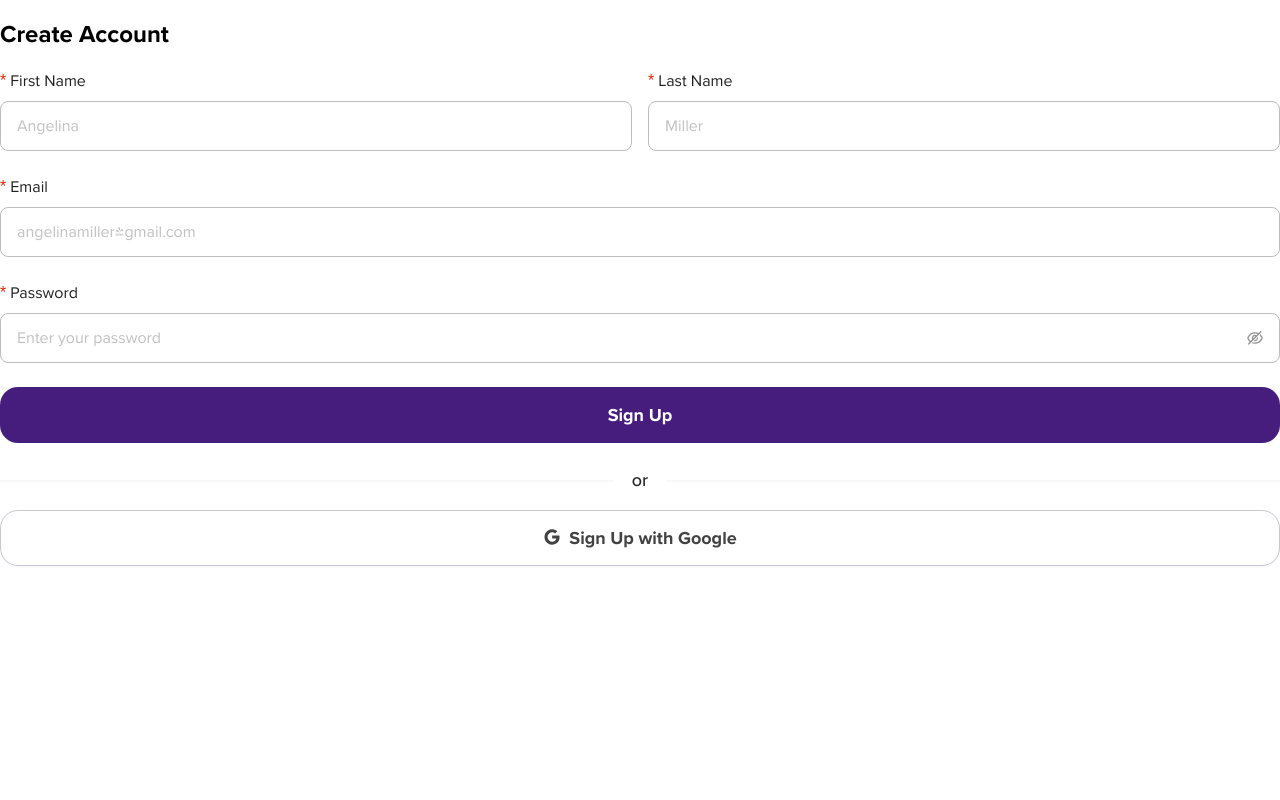
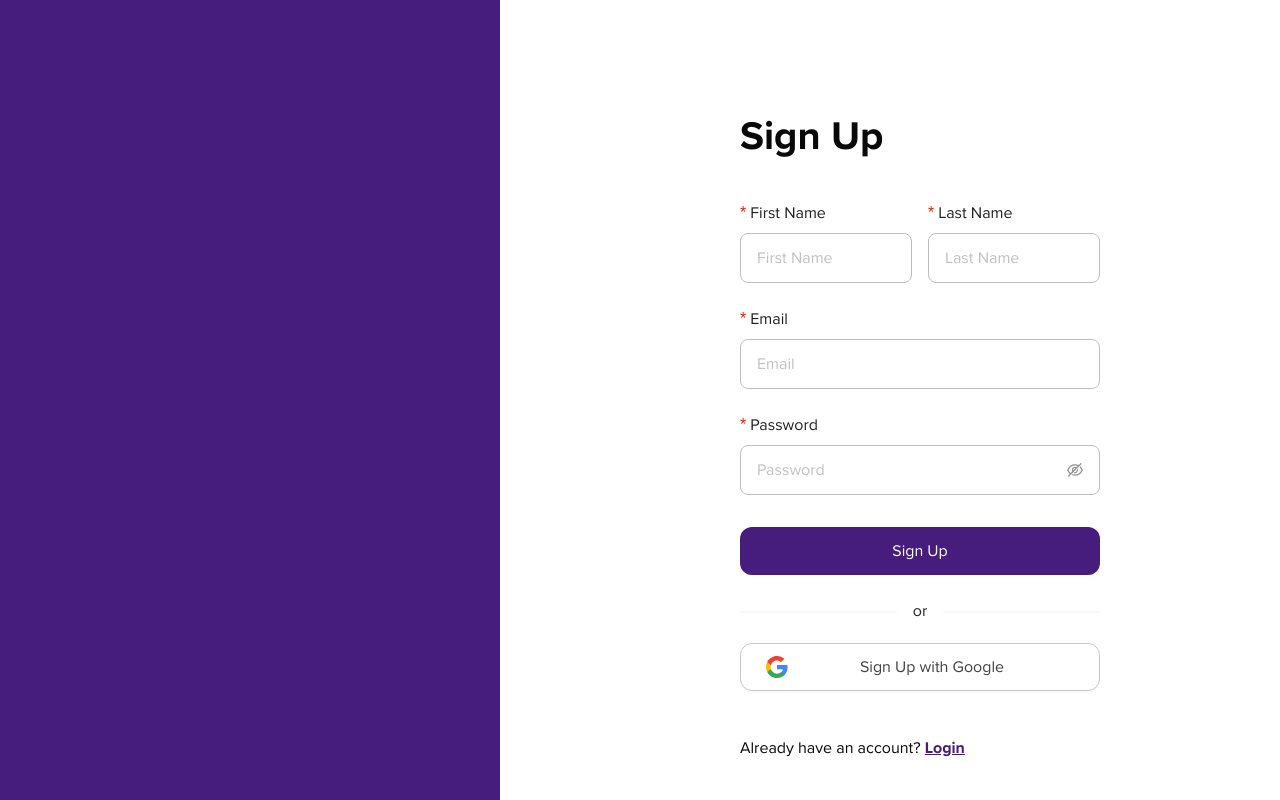
Before and after one commit to MuhammadHasher017/LSUHS-SIT, a React (Vite) app: page /auth/signup in a window 1280 px wide. Built offline with nearby package versions, Linux system fonts and the light colour scheme.

Commit message:
Add SelectableChips component and integrate into Patients page; update table data structure for patient information

```diff
--- /dev/null
+++ b/src/components/common/SelectableChips.css
@@ -0,0 +1,27 @@
+.chip-container {
+    display: flex;
+    gap: 8px;
+    flex-wrap: wrap;
+  }
+
+  .chip {
+    padding: 6px 12px;
+    background-color: #f3f4f6;
+    border-radius: 20px;
+    border: 1px solid #d1d5db;
+    font-size: 14px;
+    cursor: pointer;
+    user-select: none;
+    transition: all 0.2s ease;
+  }
+
+  .chip:hover {
+    background-color: #e5e7eb;
+  }
+
+  .chip-selected {
+    background-color: #e0f2fe;
+    border-color: #0284c7;
+    color: #0284c7;
+    font-weight: 600;
+  }
--- /dev/null
+++ b/src/components/common/SelectableChips.jsx
@@ -0,0 +1,40 @@
+import React, { useState } from 'react';
+import './SelectableChips.css';
+
+const options = ['Age', 'Gender', 'Insurance', 'Test Date', 'Status: Active'];
+
+const SelectableChips = () => {
+  const [selected, setSelected] = useState({});
+
+  const toggleSelect = (label) => {
+    setSelected((prev) => ({
+      ...prev,
+      [label]: !prev[label],
+    }));
+  };
+
+  return (
+    <div className="chip-container">
+      {options.map((label) => (
+        <div
+          key={label}
+          className={`chip ${selected[label] ? 'chip-selected' : ''}`}
+          onClick={() => toggleSelect(label)}
+        >
+          <span className="chip-label">
+            {label.includes(':') ? (
+              <>
+                {label.split(':')[0]}:{' '}
+                <strong>{label.split(':')[1].trim()}</strong>
+              </>
+            ) : (
+              label
+            )}
+          </span>
+        </div>
+      ))}
+    </div>
+  );
+};
+
+export default SelectableChips;
--- a/src/components/tables/tableUtils.jsx
+++ b/src/components/tables/tableUtils.jsx
@@ -150,6 +150,18 @@ export const getTableColumns = (dataType) => {
         { title: 'Date Added', dataIndex: 'dateAdded', key: 'dateAdded', width: 150 },
         ...commonColumns
       ];
+    case 'patients':
+      return [
+        { title: 'Name', dataIndex: 'name', key: 'name', width: 180 },
+        { title: 'Age', dataIndex: 'age', key: 'age', width: 80 },
+        { title: 'Gender', dataIndex: 'gender', key: 'gender', width: 100 },
+        { title: 'Contact', dataIndex: 'contact', key: 'contact', width: 140 },
+        { title: 'Insurance', dataIndex: 'insurance', key: 'insurance', width: 200 },
+        { title: 'Last Test', dataIndex: 'lastTest', key: 'lastTest', width: 120 },
+        { title: 'Status', dataIndex: 'status', key: 'status', width: 100 },
+        { title: 'ID', dataIndex: 'id', key: 'id', width: 120 },
+        ...commonColumns
+      ];
     default:
       return [
         { title: 'ID', dataIndex: 'id', key: 'id', width: 100 },
--- a/src/pages/Patients/Patients.page.jsx
+++ b/src/pages/Patients/Patients.page.jsx
@@ -1,11 +1,70 @@
 import React from 'react';
 import usePatients from './usePatients.hook';
+import Icon from "../../assets/images/icon1.svg"
+import InfoCard from '@/components/common/InfoCard';
+import SelectableChips from '@/components/common/SelectableChips';
+import DynamicTable from '@/components/tables/DynamicTable';
+import { getTableColumns } from '@/components/tables/tableUtils';
+import tableData from '@/data/tableData';
 
 const Patients = () => {
   usePatients();
+
+  const infoCards = [
+    {
+      title: "Total Patients",
+      value: 1250,
+      change: 12,
+      changeValue: 42,
+      changeType: "up",
+      changeUnit: "users",
+      changeColor: "success",
+      suffix: "",
+      percent: null,
+      iconSrc: Icon,
+    },
+    {
+      title: "Total Result",
+      value: 200,
+      change: 1.2,
+      changeValue: 24,
+      changeType: "up",
+      changeUnit: "result",
+      changeColor: "success",
+      suffix: "",
+      percent: null,
+      iconSrc: Icon,
+    },
+    {
+      title: "Positive Results",
+      value: 40,
+      change: 1.2,
+      changeValue: 12,
+      changeType: "down",
+      changeUnit: "order",
+      changeColor: "danger",
+      suffix: "",
+      percent: null,
+      iconSrc: Icon,
+    },
+  ];
   return (
     <div>
-      Patients Content
+      <SelectableChips/>
+      <div className="info-cards-flex">
+        {infoCards.map((card) => (
+          <div className="info-card-wrapper" key={card.title}>
+            <InfoCard {...card} />
+          </div>
+        ))}
+      </div>
+      <div style={{ marginTop: '32px' }}>
+        <DynamicTable
+          data={tableData}
+          customColumns={getTableColumns('patients')}
+          dataType={null}
+        />
+      </div>
     </div>
   );
 };
--- a/src/pages/SignUp/SignUp.page.jsx
+++ b/src/pages/SignUp/SignUp.page.jsx
@@ -1,97 +1,77 @@
 import React, { useState } from 'react';
-import { Form, Input, Button, Row, Col, Divider } from 'antd';
-import { EyeInvisibleOutlined, EyeTwoTone, GoogleOutlined } from '@ant-design/icons';
+import { Form, Input, Button, Alert, Divider, Row, Col } from 'antd';
 
-const SignUpForm = () => {
-  const [form] = Form.useForm();
+const SignUpPage = () => {
   const [loading, setLoading] = useState(false);
+  const [error, setError] = useState(null);
 
-  const onFinish = async (values) => {
+  const handleSignUp = async (values) => {
     setLoading(true);
-    console.log('Form values:', values);
+    setError(null);
+    console.log('Sign up values:', values);
     // Simulate API call
     setTimeout(() => {
       setLoading(false);
+      // setError('Sign up failed!'); // Uncomment to simulate error
     }, 2000);
   };
 
-  const onGoogleSignUp = () => {
-    console.log('Google sign up clicked');
+  const handleGoogleSignUp = () => {
+    // Google sign up logic here
   };
 
   return (
-    <div className='auth-container'>
-      <h1>Create Account</h1>
-
-      <Form form={form} layout={"vertical"} onFinish={onFinish}>
+    <div className="d-flex auth-container vh-100">
+      <div className='col primary-bg vh-100'></div>
+      <div className='flex-grow-1'>
+        <div className="login-form-container">
+          <div className='login-form'>
+            <h1>Sign Up</h1>
+            <Form layout="vertical" onFinish={handleSignUp}>
               <Row gutter={16}>
                 <Col span={12}>
-            <Form.Item
-              name="firstName"
-              label="First Name"
-              rules={[{ required: true, message: 'Please input your first name!' }]}
-            >
-              <Input placeholder="Angelina" />
+                  <Form.Item name="firstName" label="First Name" rules={[{ required: true, message: 'Please input your first name!' }]}>
+                    <Input placeholder="First Name" />
                   </Form.Item>
                 </Col>
                 <Col span={12}>
-            <Form.Item
-              name="lastName"
-              label="Last Name"
-              rules={[{ required: true, message: 'Please input your last name!' }]}
-            >
-              <Input placeholder="Miller" />
+                  <Form.Item name="lastName" label="Last Name" rules={[{ required: true, message: 'Please input your last name!' }]}>
+                    <Input placeholder="Last Name" />
                   </Form.Item>
                 </Col>
               </Row>
-
-        <Form.Item
-          name="email"
-          label="Email"
-          rules={[
-            { required: true, message: 'Please input your email!' },
-            { type: 'email', message: 'Please enter a valid email!' }
-          ]}
-        >
-          <Input placeholder="angelinamiller@gmail.com" />
+              <Form.Item name="email" label="Email" rules={[{ required: true, message: 'Please input your email!' }, { type: 'email', message: 'Please enter a valid email!' }]}>
+                <Input type="email" placeholder="Email" />
               </Form.Item>
-
-        <Form.Item
-          name="password"
-          label="Password"
-          rules={[{ required: true, message: 'Please input your password!' }]}
-        >
-          <Input.Password
-            placeholder="Enter your password"
-            iconRender={(visible) => (visible ? <EyeTwoTone /> : <EyeInvisibleOutlined />)}
-          />
+              <Form.Item name="password" label="Password" rules={[{ required: true, message: 'Please input your password!' }]}>
+                <Input.Password placeholder="Password" />
               </Form.Item>
-
-        <Form.Item>
-          <Button
-            type="primary"
-            htmlType="submit"
-            loading={loading}
-            block
-            size="large"
-          >
+              <Form.Item style={{ paddingTop: 8 }}>
+                <Button type="primary" htmlType="submit" loading={loading} block>
                   Sign Up
                 </Button>
               </Form.Item>
+              <Divider style={{ marginBottom: 20 }} plain>or</Divider>
+              <Form.Item>
+                <Button type="default" block onClick={handleGoogleSignUp}>
+                  <div className='d-flex align-items-center d-block w-100'>
+                    <img src="../src/assets/icons/google-icon.svg" alt="Google Icon" />
+                    <span className='flex-grow-1 text-center'>
+                      Sign Up with Google
+                    </span>
+                  </div>
+                </Button>
+              </Form.Item>
             </Form>
-
-      <Divider>or</Divider>
-
-      <Button
-        block
-        size="large"
-        icon={<GoogleOutlined />}
-        onClick={onGoogleSignUp}
-      >
-        Sign Up with Google
-      </Button>
+            {error && <Alert message={error} type="error" showIcon style={{ marginTop: 16 }} />}
+          </div>
+          <div className='login-footer'>
+            <p>Already have an account? <a href="#">Login</a></p>
+          </div>
+        </div>
+      </div>
     </div>
   );
 };
 
-export default SignUpForm;
+export default SignUpPage;
```
Also changed, not shown: src/data/tableData.js (+101 -22 lines). Lines whose indentation alone changed are shown as unchanged.
